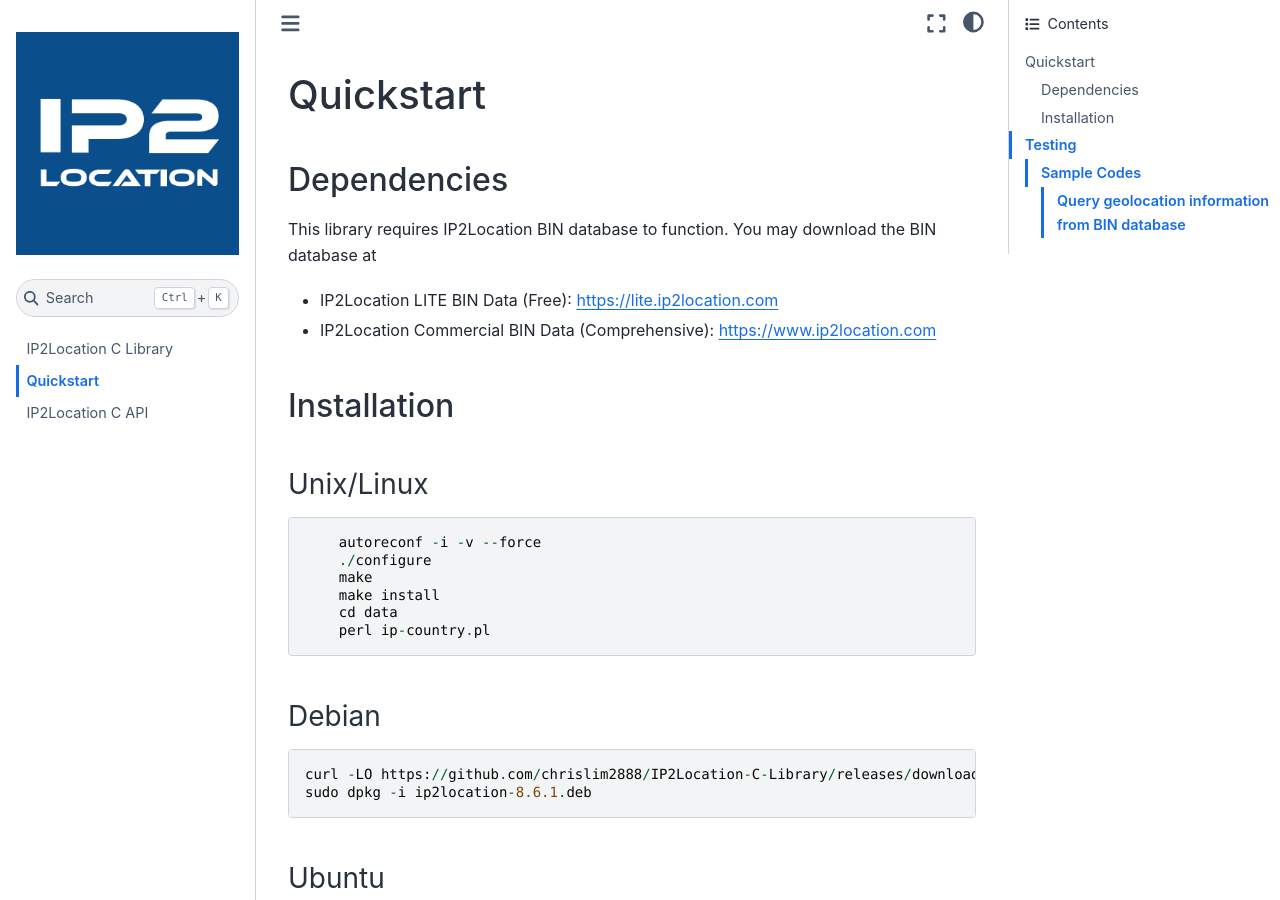
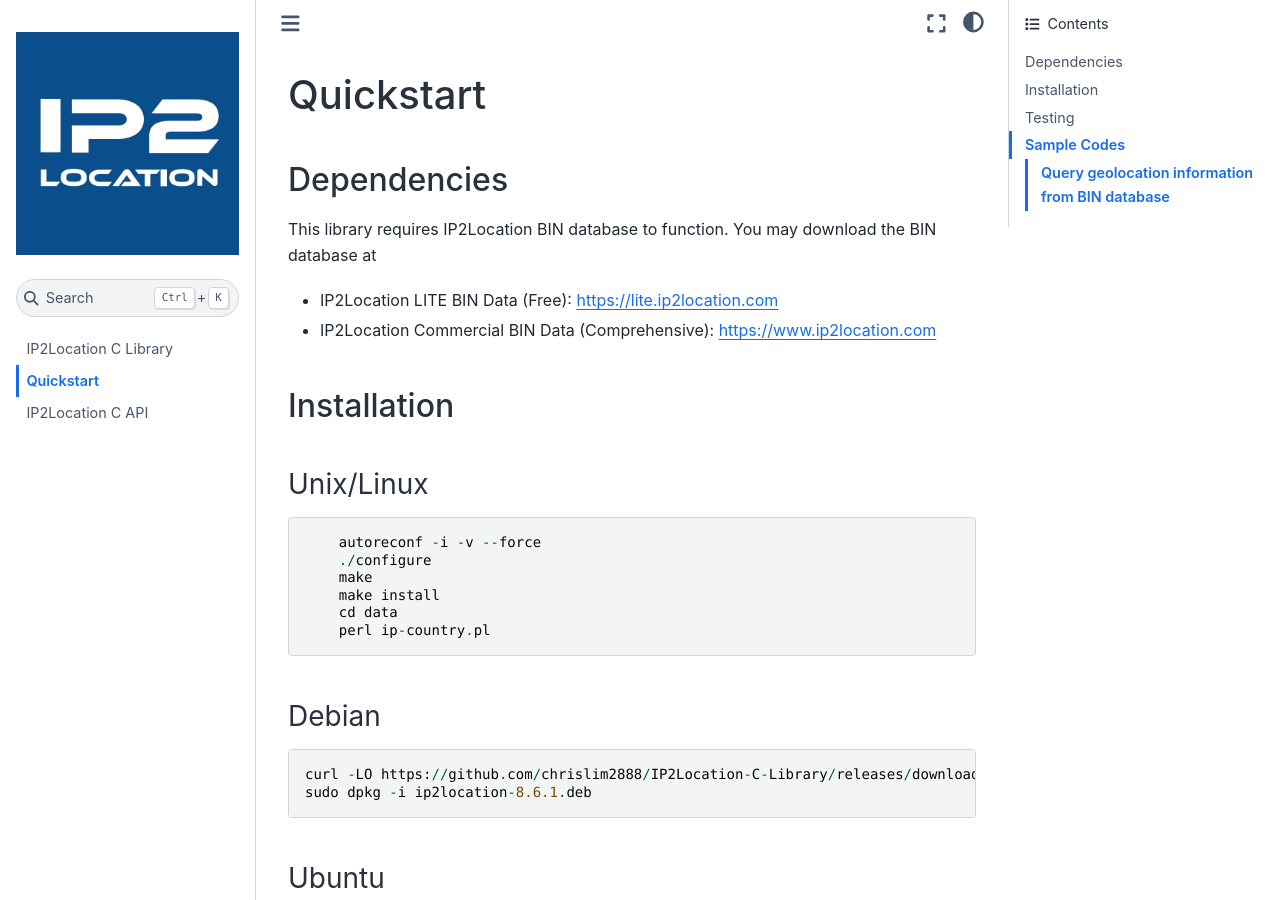
Before and after one commit to chrislim2888/IP2Location-C-Library, a Sphinx documentation site: the page built from docs/source/quickstart.md, in a window 1280 px wide and 900 px high. Built offline with Sphinx 7.4.7 and the Sphinx Book theme 1.1.4, drawn with Linux system fonts in a browser that asks for light colours.

Commit message:
Update quickstart.md
Fix the incorrect heading.

````diff
--- a/docs/source/quickstart.md
+++ b/docs/source/quickstart.md
@@ -63,7 +63,7 @@
     perl ip-country.pl
 ```
 
-# Testing
+## Testing
 
 ```
     cd test
````
